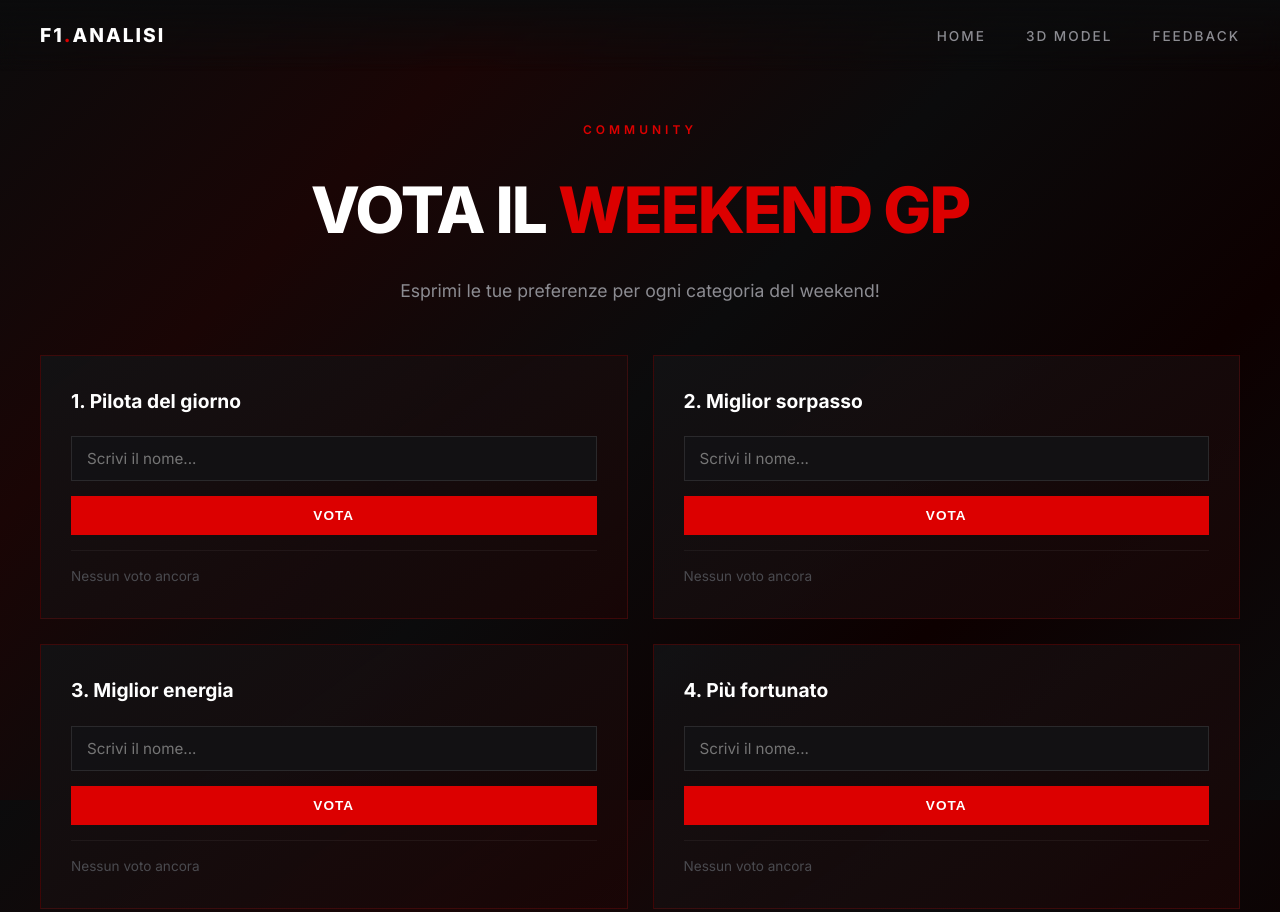
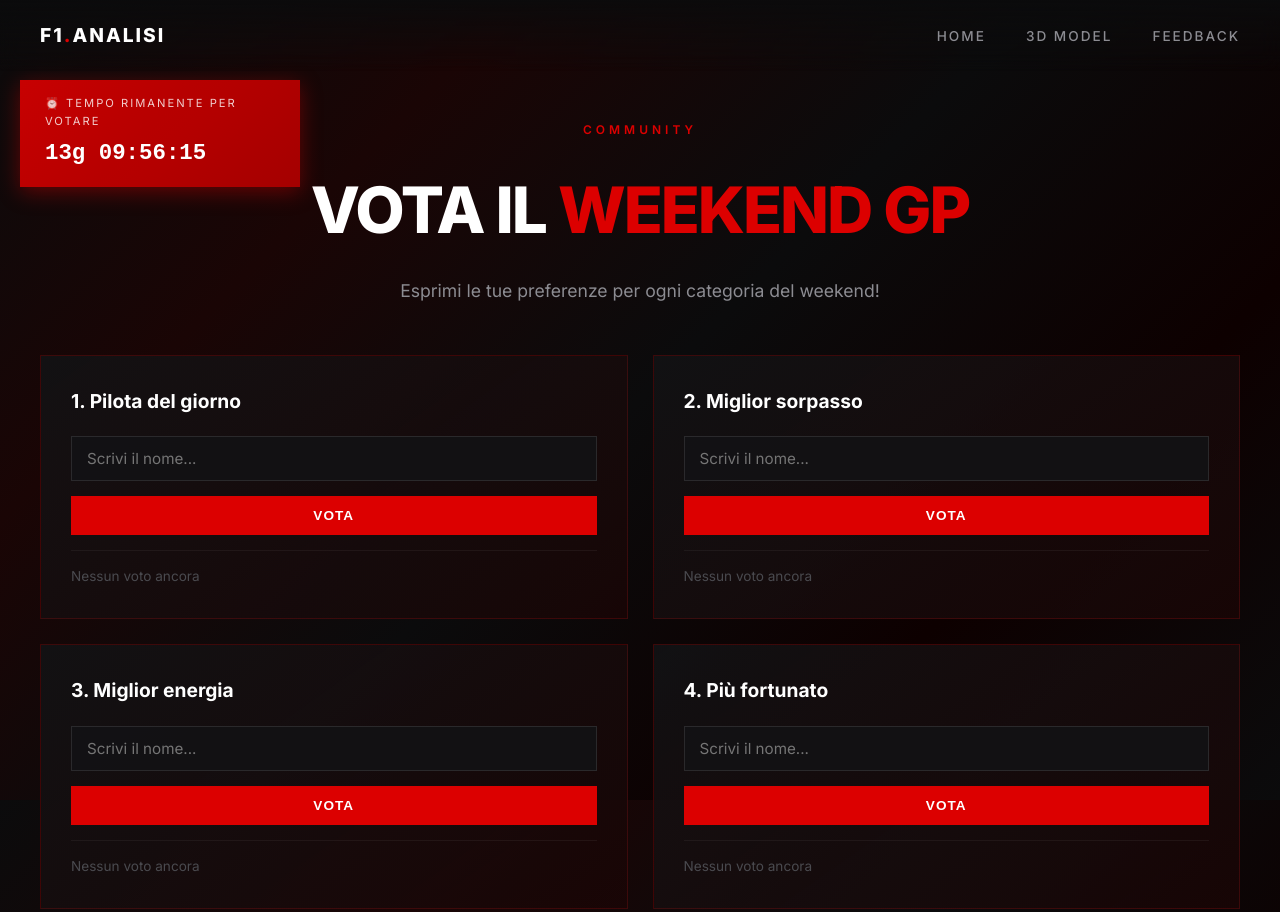
Before and after one commit to Carca55-KB/MAST2026_1, a website: page dibattito.html in a window 1280 px wide. Shown: the top 912 px of the page. Drawn offline with Linux system fonts and the light colour scheme.

Commit message:
Aggiornati piloti/team 2026, aggiunto countdown 3gg scadenza voti

```diff
--- a/dibattito.html
+++ b/dibattito.html
@@ -84,6 +84,39 @@
             max-width: 1400px;
             margin: 0 auto;
             padding: 120px 40px 80px;
+        }
+
+        .deadline-banner {
+            position: fixed;
+            top: 80px;
+            left: 20px;
+            background: linear-gradient(135deg, rgba(220, 0, 0, 0.9) 0%, rgba(180, 0, 0, 0.9) 100%);
+            padding: 15px 25px;
+            border-radius: 0;
+            z-index: 999;
+            box-shadow: 0 5px 20px rgba(220, 0, 0, 0.4);
+            max-width: 280px;
+        }
+
+        .deadline-label {
+            font-size: 0.7rem;
+            text-transform: uppercase;
+            letter-spacing: 2px;
+            color: rgba(255, 255, 255, 0.8);
+            margin-bottom: 5px;
+        }
+
+        .deadline-timer {
+            font-size: 1.4rem;
+            font-weight: 800;
+            color: var(--bianco);
+            font-family: 'Courier New', monospace;
+        }
+
+        .deadline-expired {
+            color: #ff6b6b;
+            font-size: 0.9rem;
+            font-weight: 700;
         }
 
         .section-header {
@@ -374,6 +407,11 @@
         </ul>
     </nav>
 
+    <div class="deadline-banner" id="deadline-banner">
+        <div class="deadline-label">⏰ Tempo rimanente per votare</div>
+        <div class="deadline-timer" id="deadline-timer">--:--:--</div>
+    </div>
+
     <div class="container">
         <div class="section-header">
             <div class="section-tag">Community</div>
@@ -404,16 +442,25 @@
     </div>
 
     <script>
-        // F1 2026 Drivers and Teams
+        // F1 2026 Drivers and Teams (Updated)
         const f1Drivers = [
-            'Max Verstappen', 'Sergio Perez', 'Charles Leclerc', 'Carlos Sainz',
-            'Lewis Hamilton', 'George Russell', 'Lando Norris', 'Oscar Piastri',
-            'Fernando Alonso', 'Lance Stroll', 'Pierre Gasly', 'Esteban Ocon',
-            'Valtteri Bottas', 'Zhou Guanyu', 'Kevin Magnussen', 'Nico Hulkenberg',
-            'Yuki Tsunoda', 'Daniel Ricciardo', 'Alex Albon', 'Logan Sargeant'
+            'Max Verstappen', 'Liam Lawson',
+            'Charles Leclerc', 'Lewis Hamilton',
+            'Lando Norris', 'Oscar Piastri',
+            'George Russell', 'Kimi Antonelli',
+            'Fernando Alonso', 'Lance Stroll',
+            'Pierre Gasly', 'Jack Doohan',
+            'Carlos Sainz', 'Alex Albon',
+            'Yuki Tsunoda', 'Isack Hadjar',
+            'Nico Hulkenberg', 'Esteban Ocon',
+            'Gabriel Bortoleto', 'Nikita Mazepin'
         ];
 
-        const f1Teams = ['Ferrari', 'Red Bull', 'Mercedes', 'McLaren', 'Aston Martin', 'Alpine', 'Kick Sauber', 'Haas', 'RB', 'Williams'];
+        const f1Teams = [
+            'Ferrari', 'Red Bull', 'McLaren', 'Mercedes',
+            'Aston Martin', 'Alpine', 'Williams', 'RB',
+            'Kick Sauber', 'Haas'
+        ];
 
         const questions = [
             { text: '1. Pilota del giorno', type: 'driver' },
@@ -428,14 +475,53 @@
             { text: '10. Pronostico prossimo GP', type: 'driver' }
         ];
 
-        // Calculate weekend number
-        const seasonStart = new Date('2026-03-01');
+        // Calculate weekend number and deadline
+        const seasonStart = new Date('2026-03-06T00:00:00Z'); // First GP weekend
         const now = new Date();
         const daysDiff = Math.floor((now - seasonStart) / (1000 * 60 * 60 * 24));
-        const weekendNumber = Math.min(24, Math.max(1, Math.ceil(daysDiff / 7)));
+        const weekendNumber = Math.min(24, Math.max(1, Math.ceil((daysDiff + 5) / 7)));
+
+        // Calculate deadline: 3 days after Sunday (Wednesday 23:59:59)
+        const weekStart = new Date(seasonStart);
+        weekStart.setDate(weekStart.getDate() + (weekendNumber - 1) * 7);
+        const deadline = new Date(weekStart);
+        deadline.setDate(deadline.getDate() + 9); // Sunday + 3 days = Wednesday
+        deadline.setHours(23, 59, 59, 999);
 
         const container = document.getElementById('debate-container');
         const storagePrefix = `debate_w${weekendNumber}_`;
+
+        // Countdown timer
+        function updateCountdown() {
+            const now = new Date();
+            const diff = deadline - now;
+
+            if (diff <= 0) {
+                document.getElementById('deadline-timer').innerHTML = '<span class="deadline-expired">⏰ Votazioni chiuse!</span>';
+                document.querySelectorAll('.debate-submit').forEach(btn => {
+                    btn.disabled = true;
+                    btn.style.opacity = '0.5';
+                    btn.style.cursor = 'not-allowed';
+                });
+                return;
+            }
+
+            const days = Math.floor(diff / (1000 * 60 * 60 * 24));
+            const hours = Math.floor((diff % (1000 * 60 * 60 * 24)) / (1000 * 60 * 60));
+            const minutes = Math.floor((diff % (1000 * 60 * 60)) / (1000 * 60));
+            const seconds = Math.floor((diff % (1000 * 60)) / 1000);
+
+            if (days > 0) {
+                document.getElementById('deadline-timer').textContent =
+                    `${days}g ${hours.toString().padStart(2, '0')}:${minutes.toString().padStart(2, '0')}:${seconds.toString().padStart(2, '0')}`;
+            } else {
+                document.getElementById('deadline-timer').textContent =
+                    `${hours.toString().padStart(2, '0')}:${minutes.toString().padStart(2, '0')}:${seconds.toString().padStart(2, '0')}`;
+            }
+        }
+
+        updateCountdown();
+        setInterval(updateCountdown, 1000);
 
         questions.forEach((q, i) => {
             const card = document.createElement('div');
```
